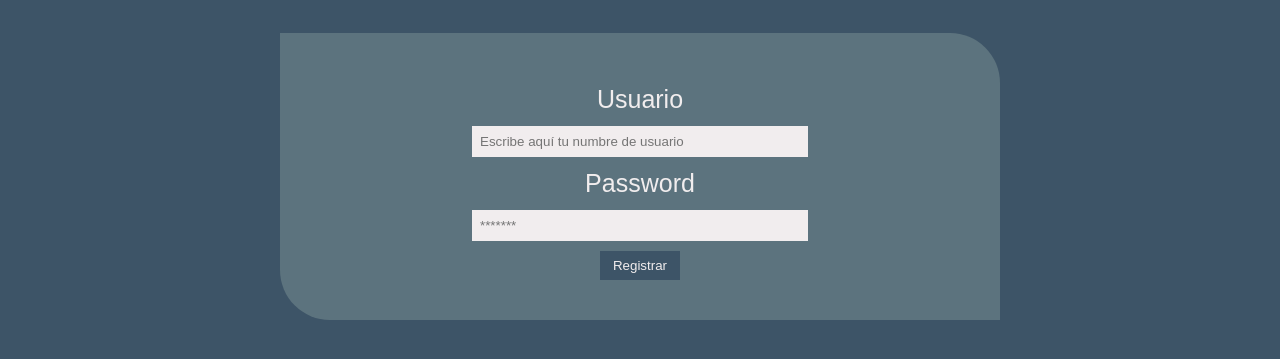
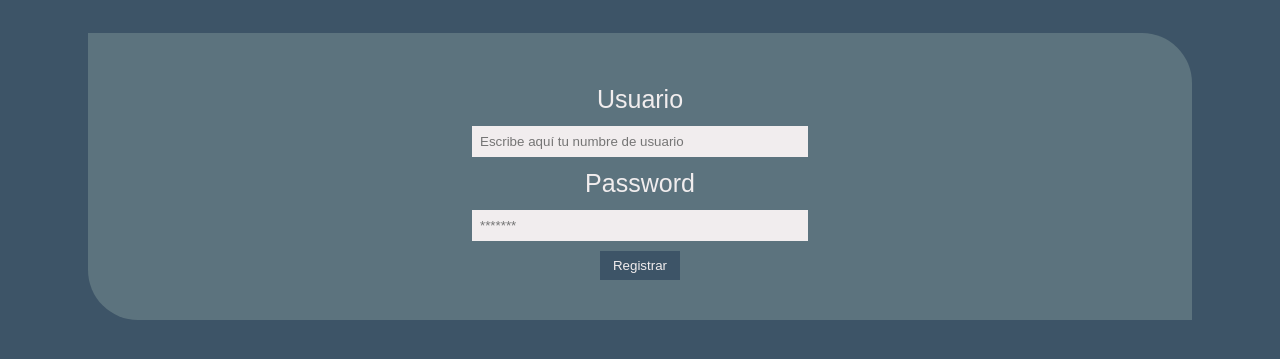
Before and after one commit to ShtoCode/flask-postgresql-tareas, a Flask app: page /registrar in a window 1280 px wide. Shown: the part 162-521 px from the top of the page. Run offline with Flask 2, Linux system fonts and the light colour scheme; some libraries are stand-ins or nearby versions; some web fonts are replaced.

Commit message:
Arreglo de estilos

```diff
--- a/todo/static/css/base.css
+++ b/todo/static/css/base.css
@@ -74,7 +74,7 @@ span{
     padding: 40px;
     display: flex;
     flex-direction: column;
-    width: 80vh;
+    width: 80vw;
     background-color: #8AA29E67;
     margin: 0 auto;
     align-items: center;
```
